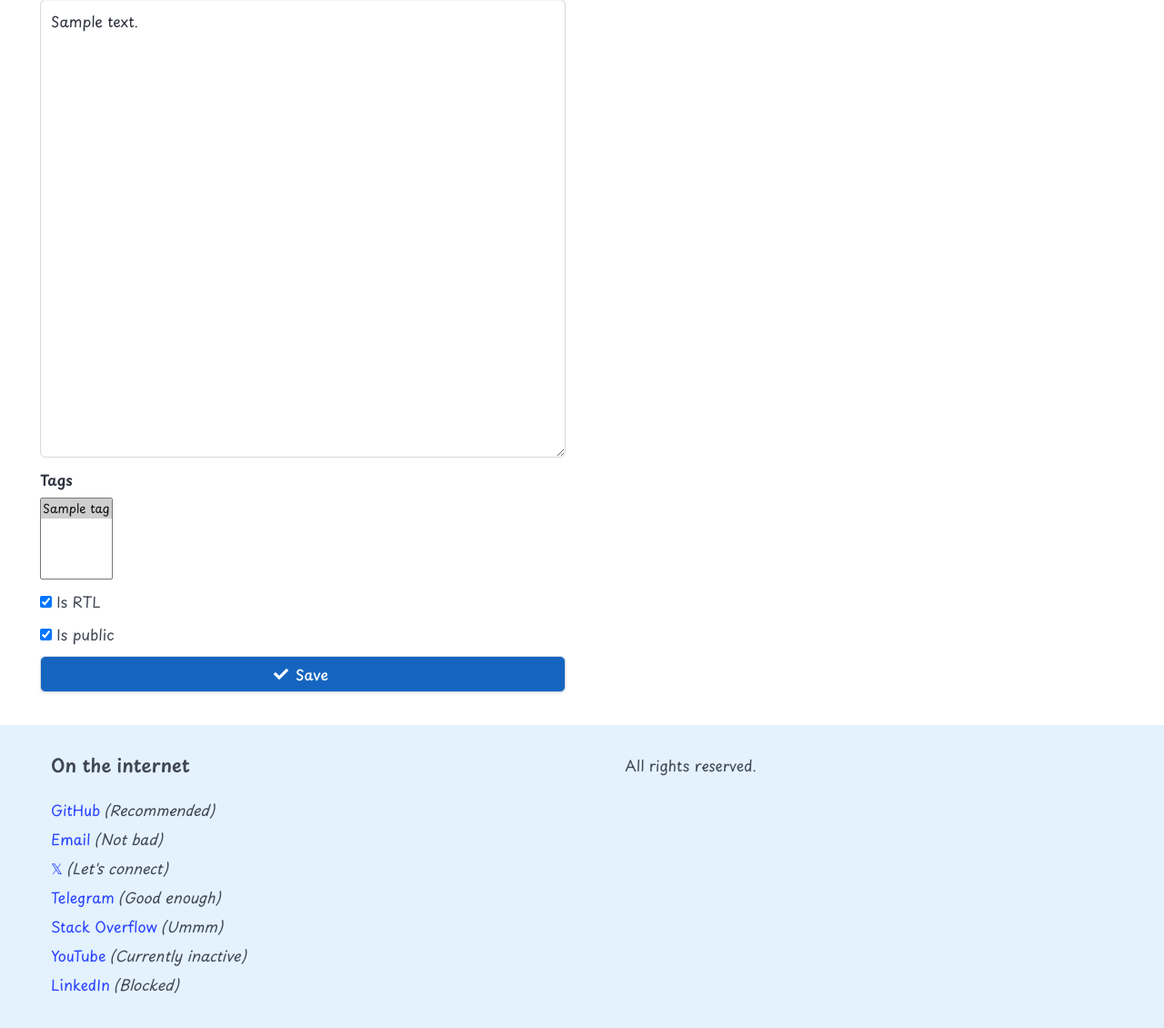
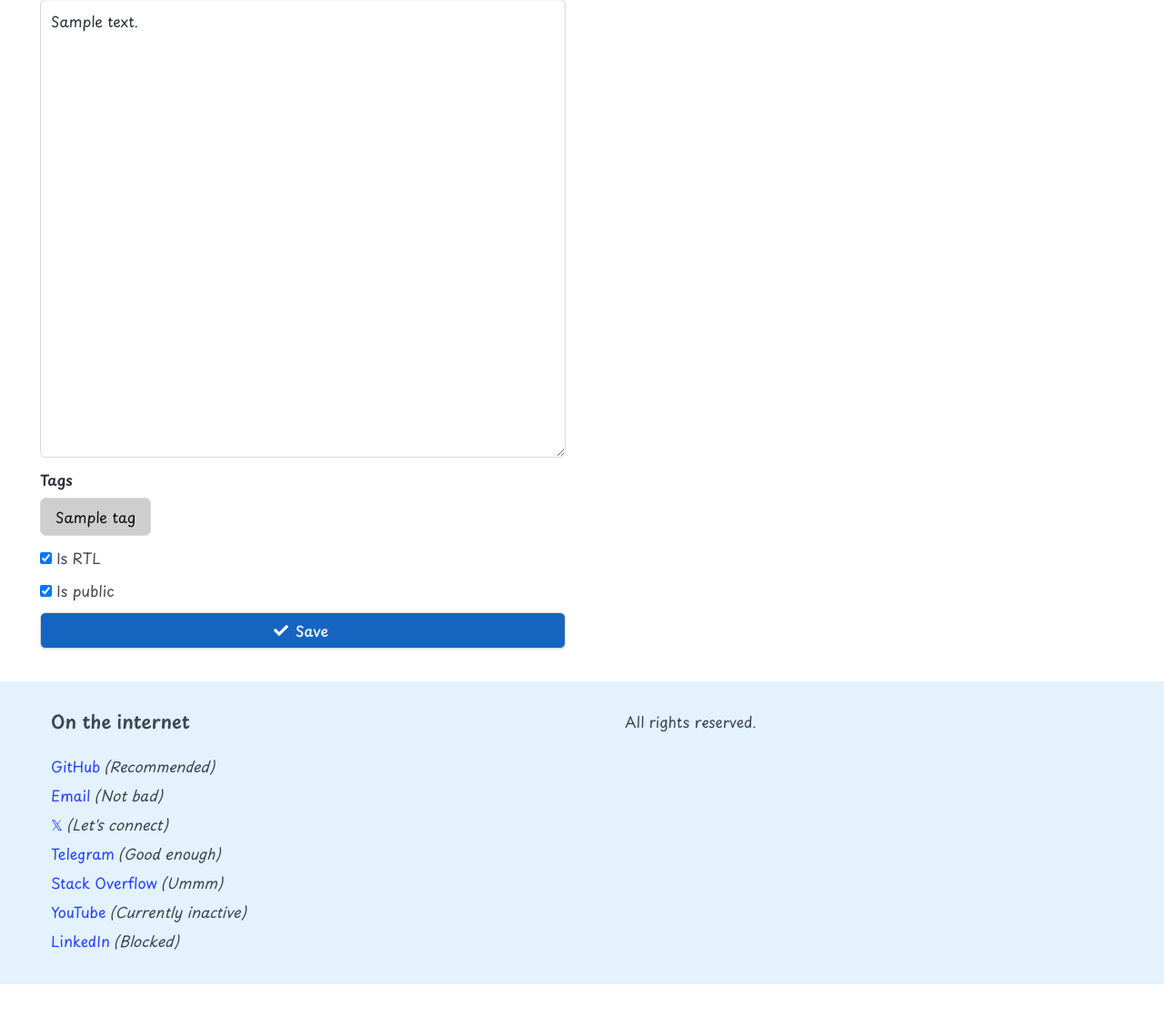
Before and after one commit to sheikhartin/daftar, a Django app: a page that uses portfolio/templates/edit_post.html in a window 1280 px wide. Shown: the part 393-1523 px from the top of the page at 91% size. After the commit the page ends 1475 px from the top, so only its background shows below. Run offline with Django 5.2, Linux system fonts and the light colour scheme; a user stored in the database is signed in; tables that the repository leaves empty hold one stand-in row (values such as "Sample post"); parts of the project's set-up code (start-up, migrations or seed data) failed here and were passed over.

Commit message:
Better styling for select tags

```diff
--- a/portfolio/templates/edit_post.html
+++ b/portfolio/templates/edit_post.html
@@ -63,8 +63,8 @@
         </div>
         <div class="field">
           <label class="label">Tags</label>
-          <div class="control">
-            <select multiple name="tags" id="tags">
+          <div class="control select is-multiple">
+            <select name="tags" size="{{ all_tags | length }}" multiple>
               {% for tag in all_tags %}
               <option value="{{ tag.id }}" {% if tag in post.tags.all %}selected{% endif %}>
                 {{ tag.name }}
```
